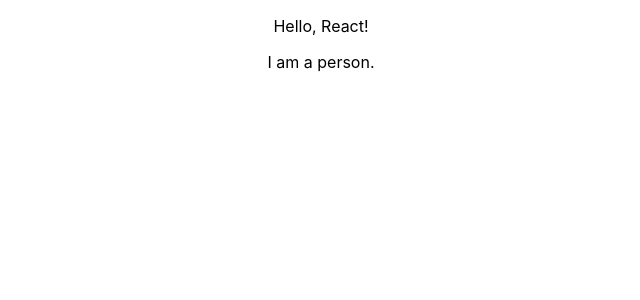
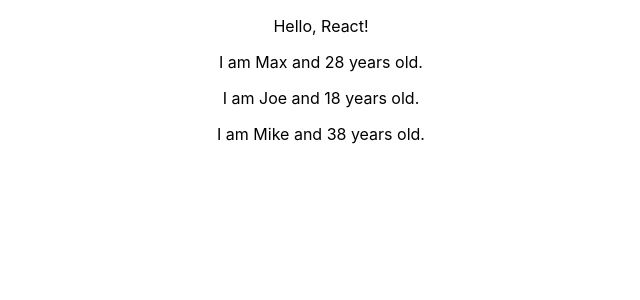
Before and after one commit to xionger/react_web, a React (Create React App) app in the folder complete-react-guide/: page / in a window 1280 px wide. Shown: the top 300 px of the page, without its empty margins (319-959 px from the left). Built offline with nearby package versions, Linux system fonts and the light colour scheme.

Commit message:
3.36 props

```diff
--- a/complete-react-guide/src/App.js
+++ b/complete-react-guide/src/App.js
@@ -7,7 +7,9 @@
     <div className="App">
       <header className="App-header">
         <p>Hello, React!</p>
-        <Person />
+        <Person name="Max" age="28" />
+        <Person name="Joe" age="18" />
+        <Person name="Mike" age="38" />
       </header>
     </div>
   );
--- a/complete-react-guide/src/Person/Person.js
+++ b/complete-react-guide/src/Person/Person.js
@@ -1,7 +1,7 @@
 import React from 'react';
 
-const person = () => {
-    return <p>I am a person.</p>
+const person = (props) => {
+    return <p>I am {props.name} and {props.age} years old.</p>
 }
 
 export default person;
```
